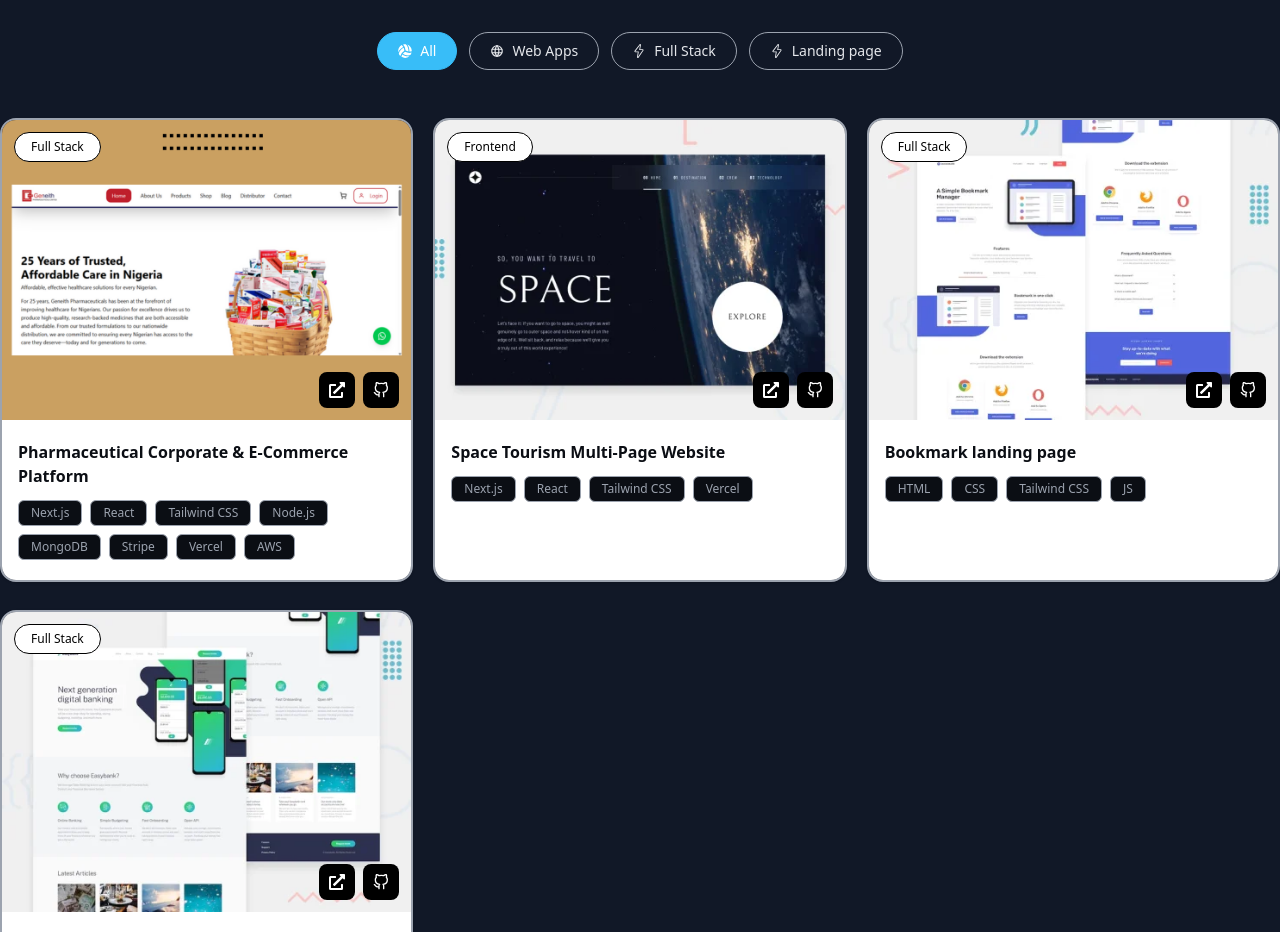
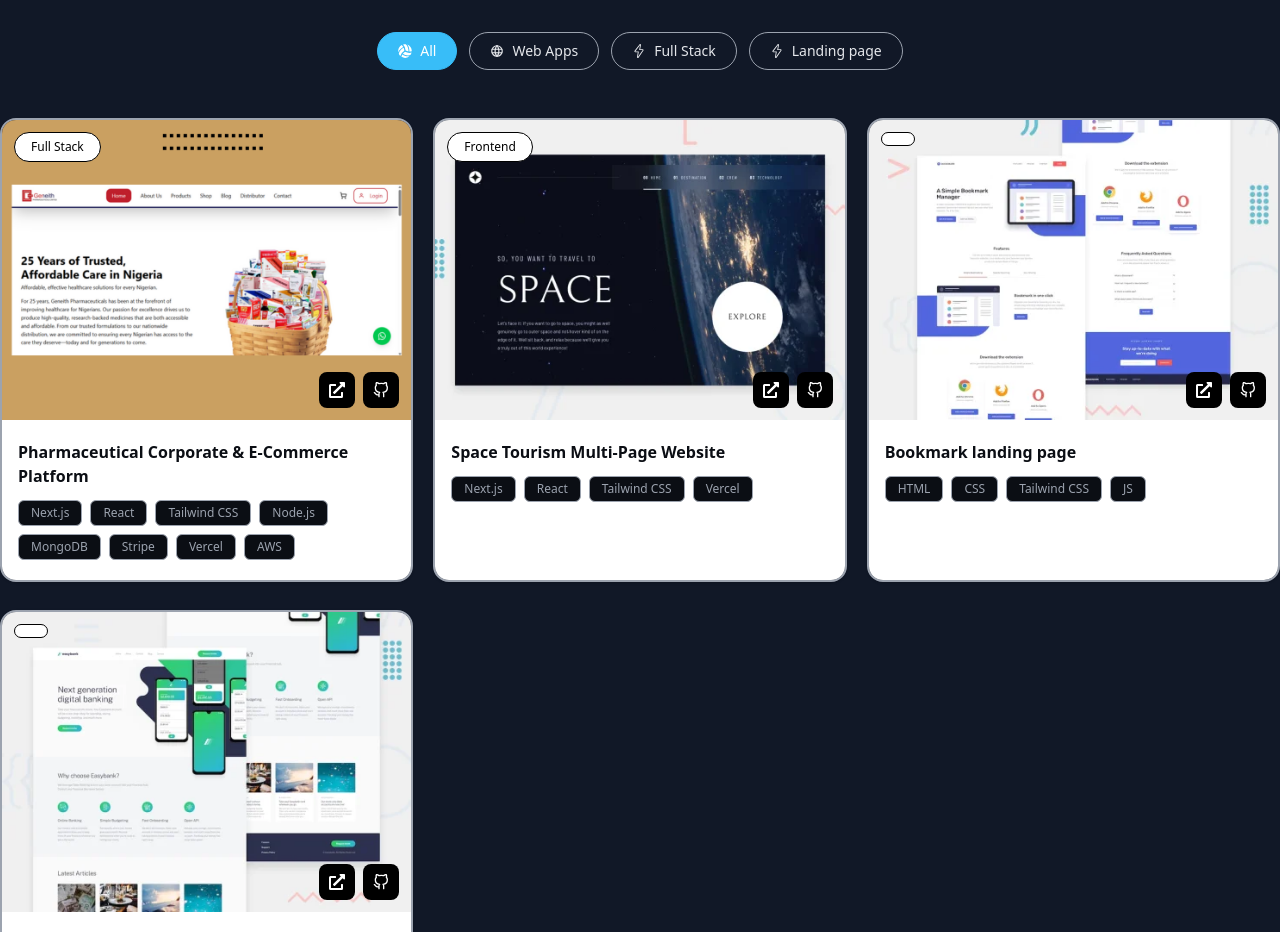
Before and after one commit to franklynxchill/-franklin.dev-portfolio, a Next.js app: page / in a window 1280 px wide. Shown: the part 3220-4152 px from the top of the page. Built offline with nearby package versions, Linux system fonts and the light colour scheme.

Commit message:
update commit\

```diff
--- a/app/components/FeatureSection.tsx
+++ b/app/components/FeatureSection.tsx
@@ -126,10 +126,11 @@ function FeatureSection() {
                 />
 
                 <span className="absolute top-3 left-3 text-xs px-4 py-1.5 rounded-full bg-white text-black border">
-                  {project.categories === "frontend"
-                    ? "Frontend"
-                    : "Full Stack"}
+                  {project.categories === "frontend" && "Frontend"}
+                  {project.categories === "fullstack" && "Full Stack"}
+                  {project.categories === "landingpage" && "Landing Page"}
                 </span>
+
 
                 <div className="absolute bottom-3 right-3 flex gap-2">
                   {project.liveLink && (
```
